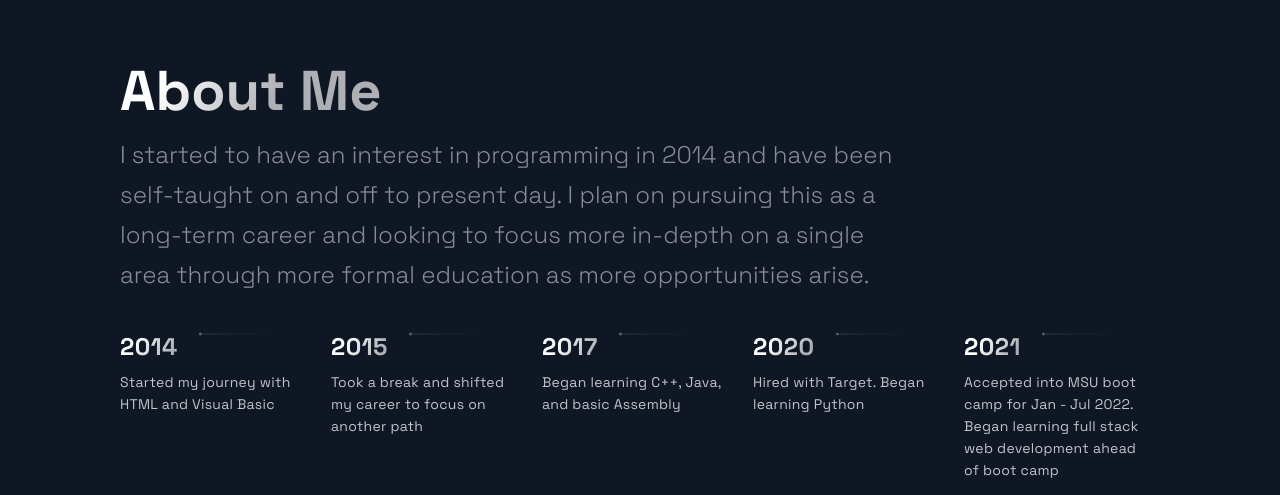
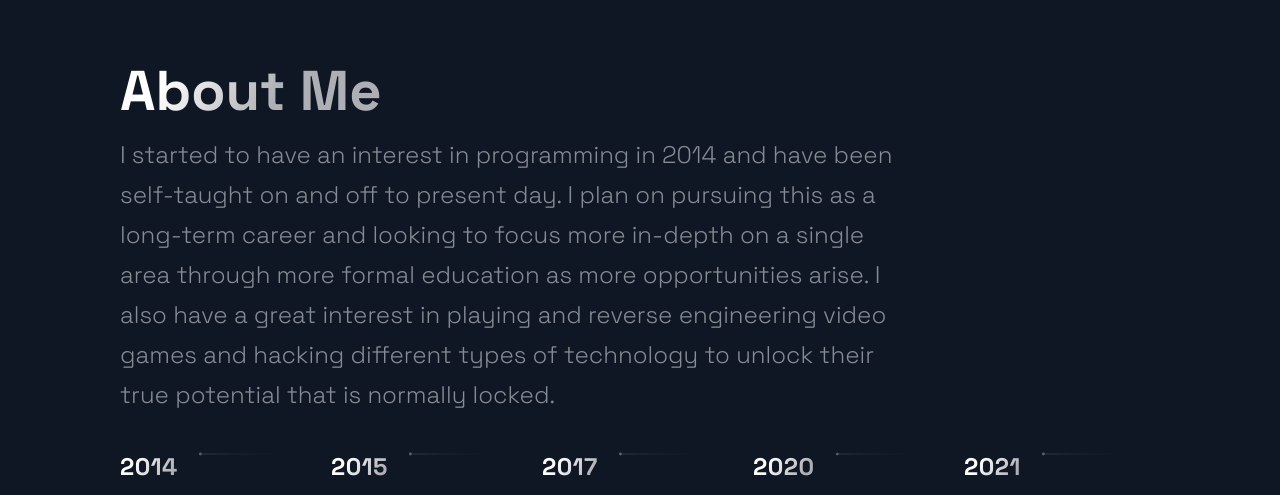
Before and after one commit to Anjato/website-portfolio, a Next.js app: page / in a window 1280 px wide. Shown: the part 3000-3495 px from the top of the page. Built offline with nearby package versions, Linux system fonts and the light colour scheme.

Commit message:
added more info

```diff
--- a/src/components/TimeLine/TimeLine.js
+++ b/src/components/TimeLine/TimeLine.js
@@ -64,7 +64,9 @@ const Timeline = () => {
         <SectionText>
             I started to have an interest in programming in 2014 and have been self-taught on and off to present day. I
             plan on pursuing this as a long-term career and looking to focus more in-depth on a single area through
-            more formal education as more opportunities arise.
+            more formal education as more opportunities arise. I also have a great interest in  playing and reverse
+            engineering video games and hacking different types of technology to unlock their true potential that is
+            normally locked.
         </SectionText>
         <CarouselContainer ref={carouselRef} onScroll={handleScroll}>
             <>
```
